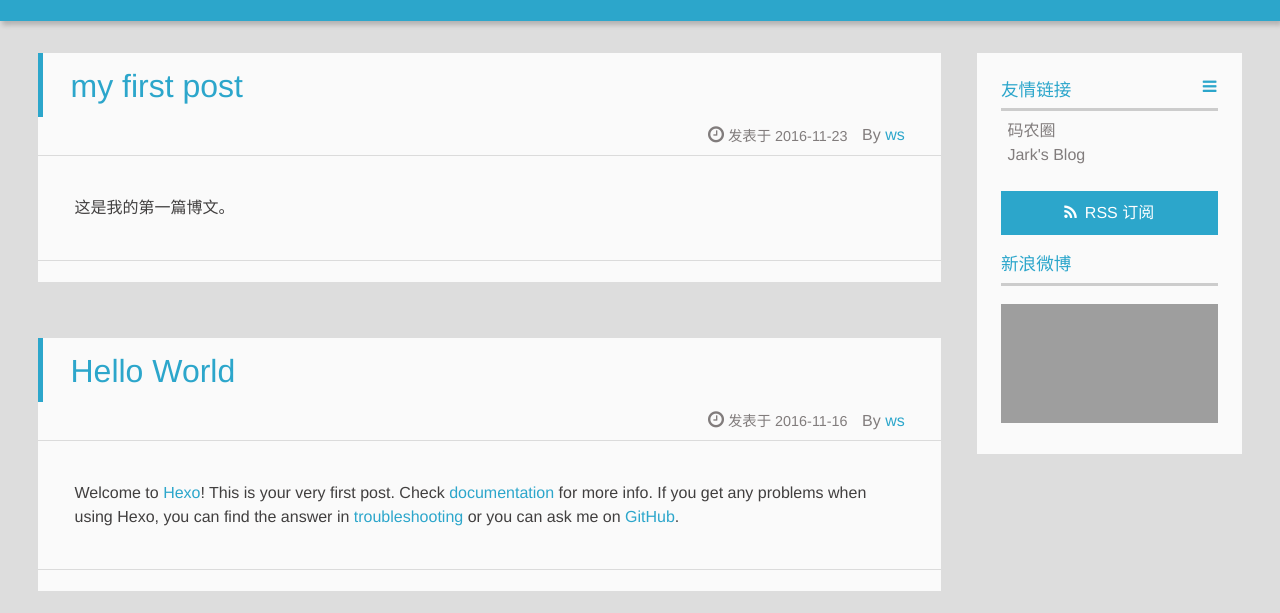
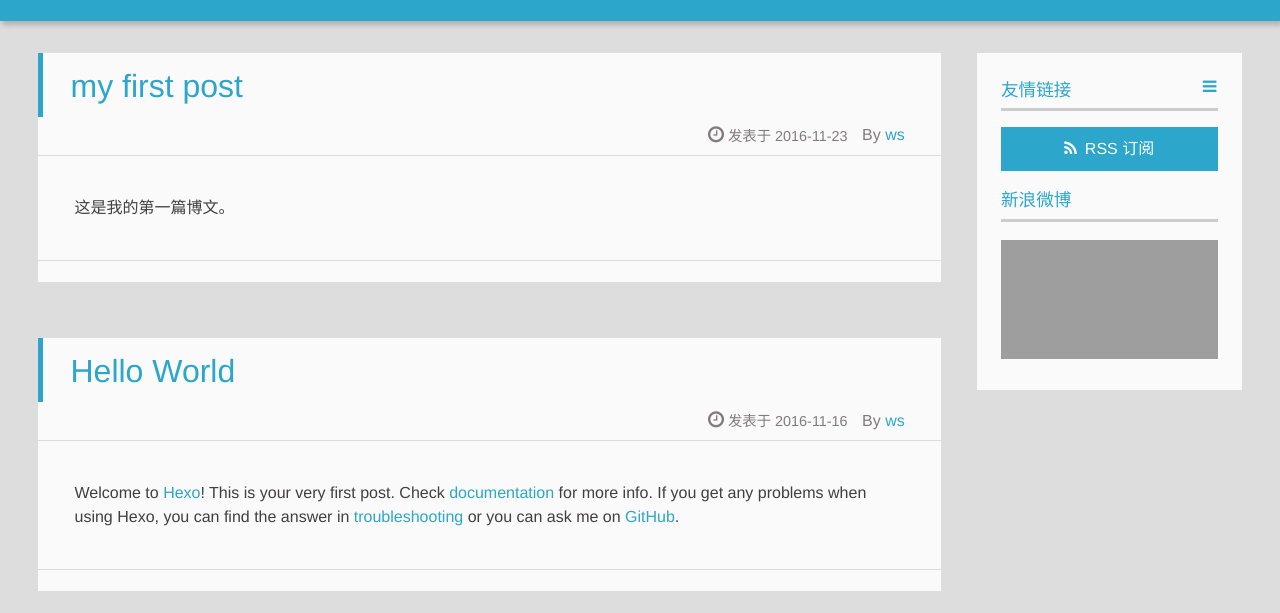
Before and after one commit to wangshuaiws/wangshuaiws.github.io, a plain HTML site: page index.html in a window 1280 px wide. Shown: the part 187-800 px from the top of the page. Drawn offline with Linux system fonts and the light colour scheme; grey boxes are pictures that could not be loaded; a script that the page names is missing.

Commit message:
Site updated: 2016-11-23 14:23:08

```diff
--- a/index.html
+++ b/index.html
@@ -192,21 +192,7 @@
 
   <div class="linkslist">
   <p class="asidetitle">友情链接</p>
-    <ul>
 
-          <li>
-
-            	<a href="https://coderq.com" target="_blank" title="一个面向程序员交流分享的新一代社区">码农圈</a>
-
-          </li>
-
-          <li>
-
-            	<a href="http://wuchong.me" target="_blank" title="Jark&#39;s Blog">Jark&#39;s Blog</a>
-
-          </li>
-
-    </ul>
 </div>
 
 
```
